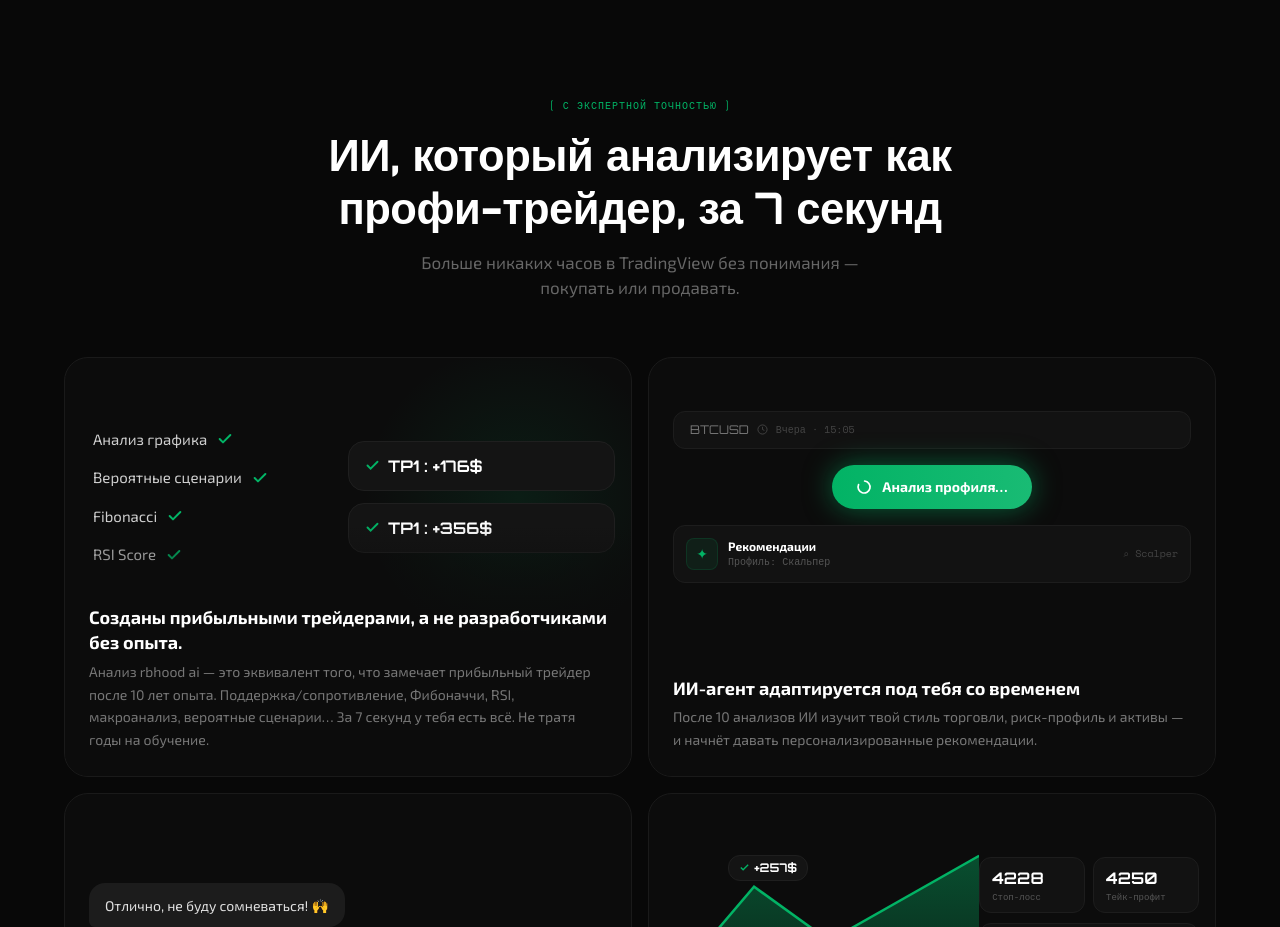
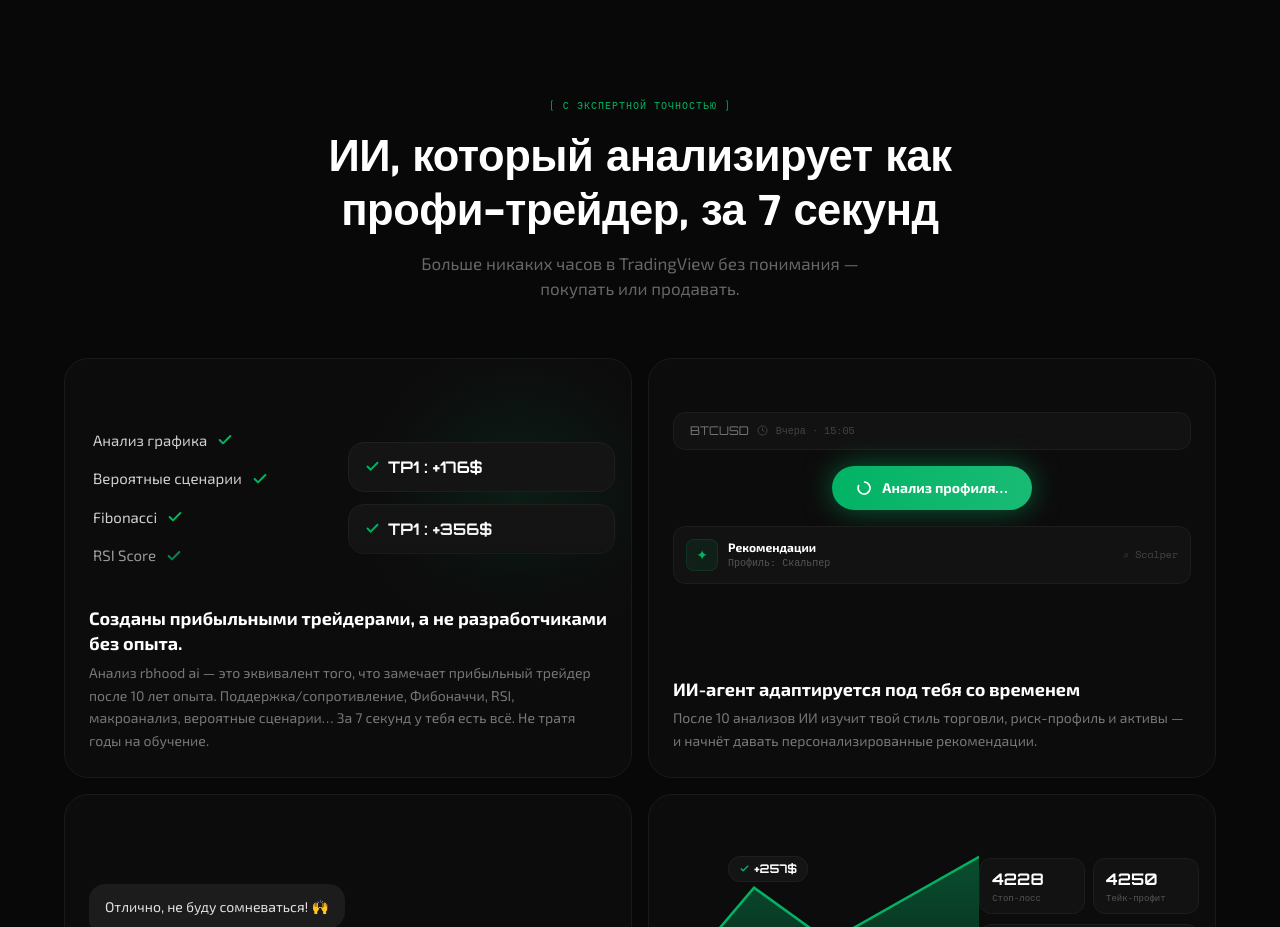
Before and after one commit to qryptobro/rbhood, a Next.js app: page / in a window 1280 px wide. Shown: the part 1440-2367 px from the top of the page. Built offline with nearby package versions, Linux system fonts and the light colour scheme.

Commit message:
fix: render digits in feature section heading with Exo font (Orbitron 7 looked odd)

```diff
--- a/app/components/FeatureBlocks.tsx
+++ b/app/components/FeatureBlocks.tsx
@@ -159,7 +159,11 @@ export default function FeatureBlocks() {
           </div>
           <h2 className="font-orbitron font-bold text-white mx-auto mb-4"
             style={{ fontSize: "clamp(26px, 3.4vw, 44px)", letterSpacing: "-0.5px", lineHeight: 1.2, maxWidth: 640 }}>
-            {t["fb_sec_title"]}
+            {t["fb_sec_title"].split(/(\d+)/).map((part, i) =>
+              /^\d+$/.test(part)
+                ? <span key={i} style={{ fontFamily: "'Exo 2', sans-serif", fontWeight: 800 }}>{part}</span>
+                : <span key={i}>{part}</span>
+            )}
           </h2>
           <p className="font-exo text-[#666] mx-auto" style={{ fontSize: "clamp(14px, 1.4vw, 17px)", maxWidth: 480 }}>
             {t["fb_sec_sub"]}
```
